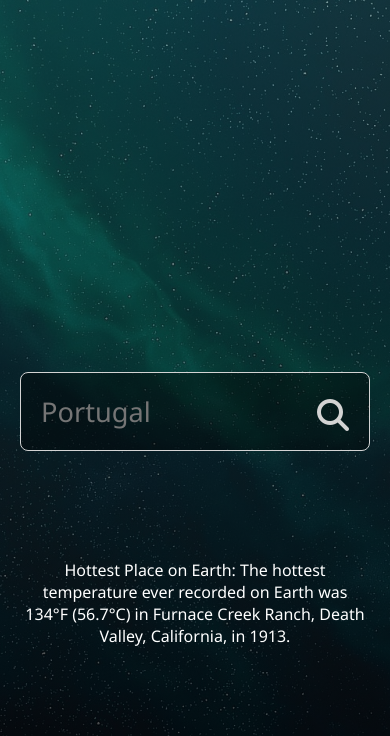
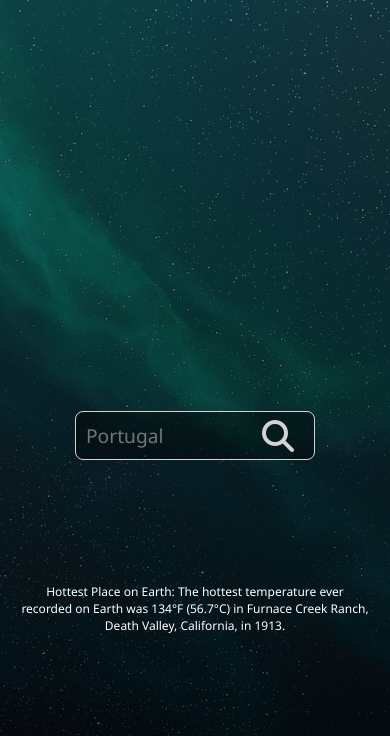
Before and after one commit to beMimg/weather-app, a website built with webpack: page dist/index.html in a window 390 px wide. Shown: the part 108-844 px from the top of the page. Built offline with Linux system fonts and the light colour scheme.

Commit message:
smaller font on mobile

```diff
--- a/src/style.css
+++ b/src/style.css
@@ -204,6 +204,16 @@ form button {
     background-size: cover;
     background-position: center center;
     background-attachment: fixed;
+    font-size: 12px;
+  }
+  input {
+    font-size: 1.2rem;
+    padding: 10px;
+  }
+  form button {
+    top: 7px;
+    right: 15px;
+    position: absolute;
   }
   .moon {
     background-image: rgba(0, 0, 0, 0.6), url(./img/stars.jpg);
```
Also changed, not shown: dist/main.js.
